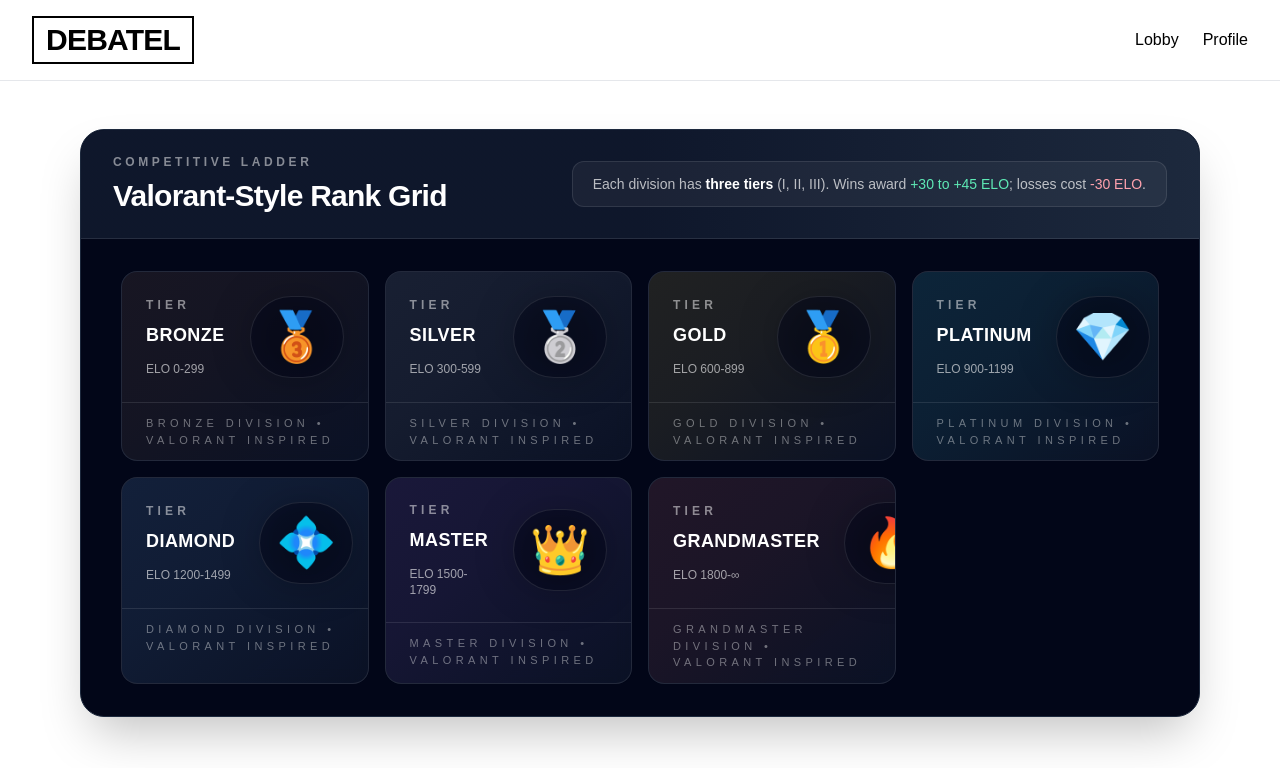
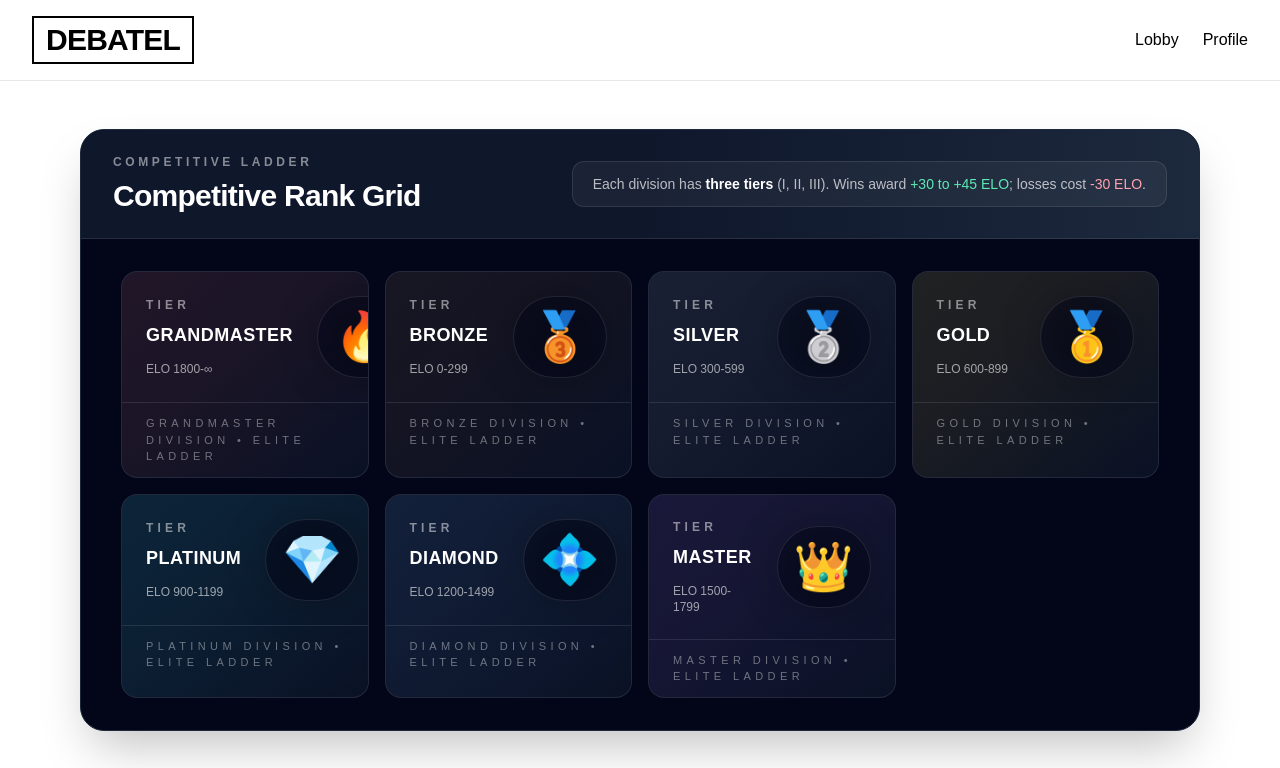
Before and after one commit to chatseaport-png/Debatle, a Next.js app: page /leaderboard in a window 1280 px wide. Shown: the top 768 px of the page. Built offline with nearby package versions, Linux system fonts and the light colour scheme; no server answers.

Commit message:
Tighten competitive rank layout

```diff
--- a/app/leaderboard/page.tsx
+++ b/app/leaderboard/page.tsx
@@ -278,7 +278,7 @@ export default function Leaderboard() {
             <div className="flex flex-col gap-3 border-b border-white/10 bg-gradient-to-r from-slate-900 via-slate-900 to-slate-800 px-8 py-6 sm:flex-row sm:items-center sm:justify-between">
               <div>
                 <p className="text-xs font-semibold uppercase tracking-[0.3em] text-white/50">Competitive Ladder</p>
-                <h2 className="mt-2 text-3xl font-black tracking-tight">Valorant-Style Rank Grid</h2>
+                <h2 className="mt-2 text-3xl font-black tracking-tight">Competitive Rank Grid</h2>
               </div>
               <div className="rounded-xl border border-white/10 bg-white/5 px-5 py-3 text-sm text-white/70">
                 Each division has <span className="font-semibold text-white">three tiers</span> (I, II, III).
@@ -288,7 +288,14 @@ export default function Leaderboard() {
 
             <div className="px-6 py-8 sm:px-10">
               <div className="grid gap-4 sm:grid-cols-2 lg:grid-cols-3 xl:grid-cols-4">
-                {ranks.map((rank) => {
+                {ranks
+                  .slice()
+                  .sort((a, b) => {
+                    if (a.name === "Grandmaster") return -1;
+                    if (b.name === "Grandmaster") return 1;
+                    return (a.minElo ?? 0) - (b.minElo ?? 0);
+                  })
+                  .map((rank) => {
                   const rangeLabel = `${rank.minElo}-${rank.maxElo === Infinity ? "∞" : rank.maxElo}`;
                   return (
                     <div
@@ -314,7 +321,7 @@ export default function Leaderboard() {
                         </div>
                       </div>
                       <div className="relative z-10 border-t border-white/10 px-6 py-3 text-[11px] uppercase tracking-[0.4em] text-white/40">
-                        {rank.name} Division • Valorant Inspired
+                        {rank.name} Division • Elite Ladder
                       </div>
                     </div>
                   );
```
